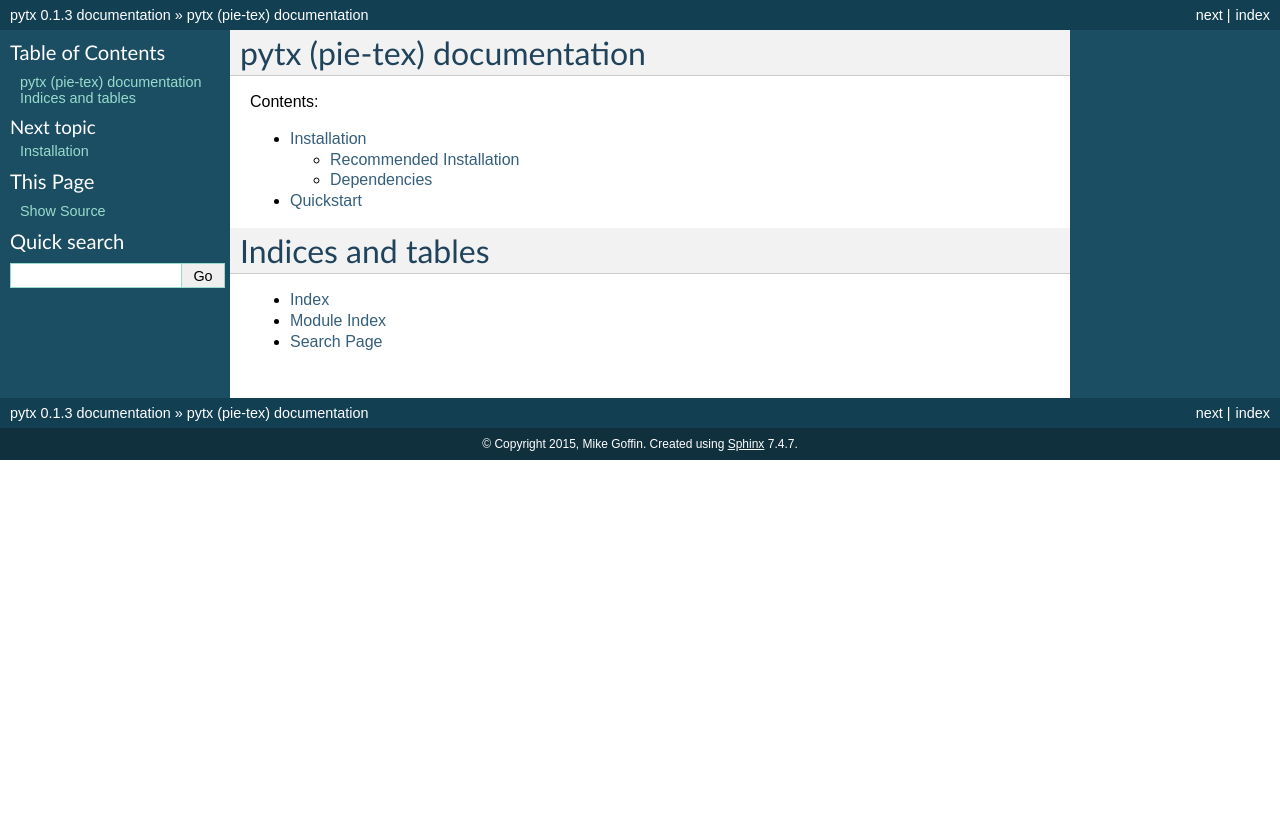
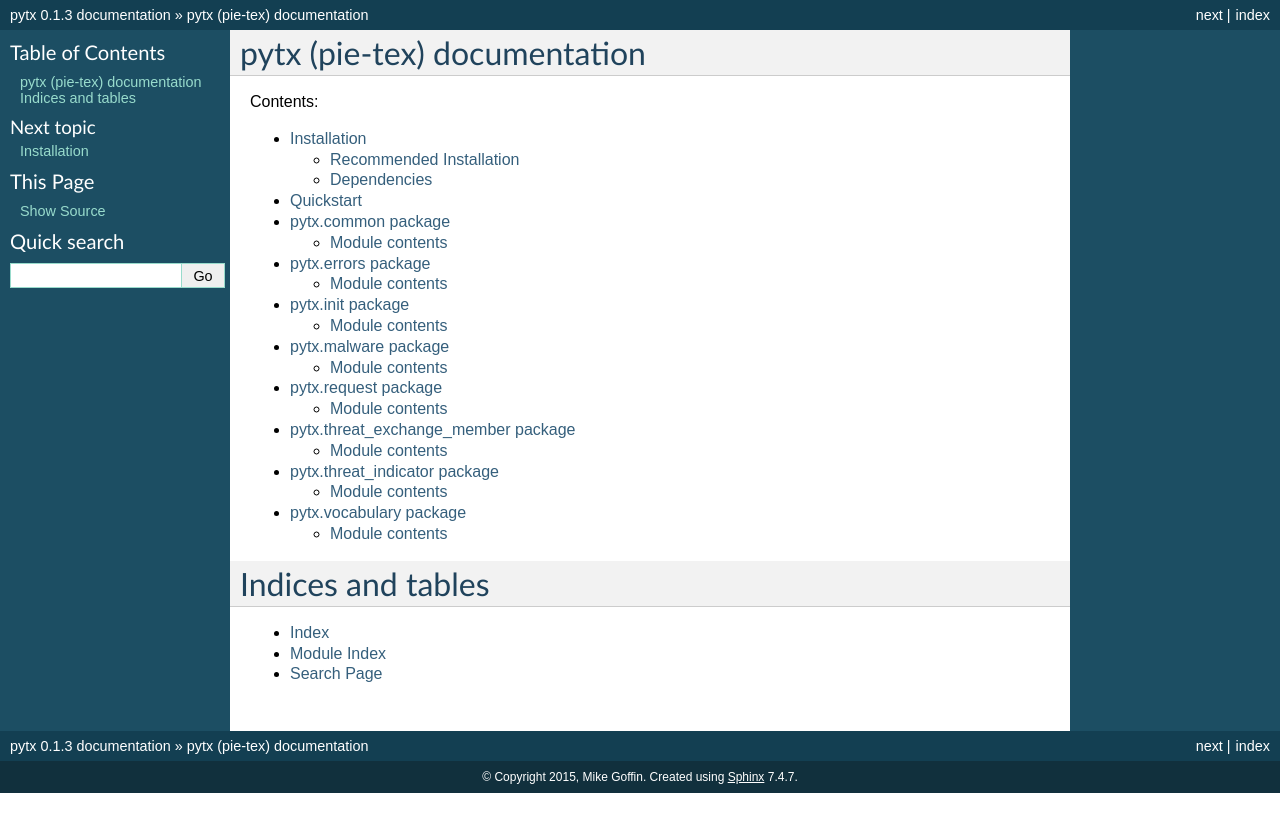
Before and after one commit to facebook/ThreatExchange, a Sphinx documentation site: the page built from pytx/docs/index.rst, in a window 1280 px wide. Shown: the top 832 px of the page. Built offline with Sphinx 7.4.7, drawn with Linux system fonts in a browser that asks for light colours.

Commit message:
Add modules to the toctree for pytx.
The toctree now includes all of the modules so they're available
immediately on the index page.

```diff
--- a/pytx/docs/index.rst
+++ b/pytx/docs/index.rst
@@ -13,7 +13,14 @@ Contents:
 
    installation
    quickstart
-
+   pytx.common
+   pytx.errors
+   pytx.init
+   pytx.malware
+   pytx.request
+   pytx.threat_exchange_member
+   pytx.threat_indicator
+   pytx.vocabulary
 
 
 Indices and tables
```
